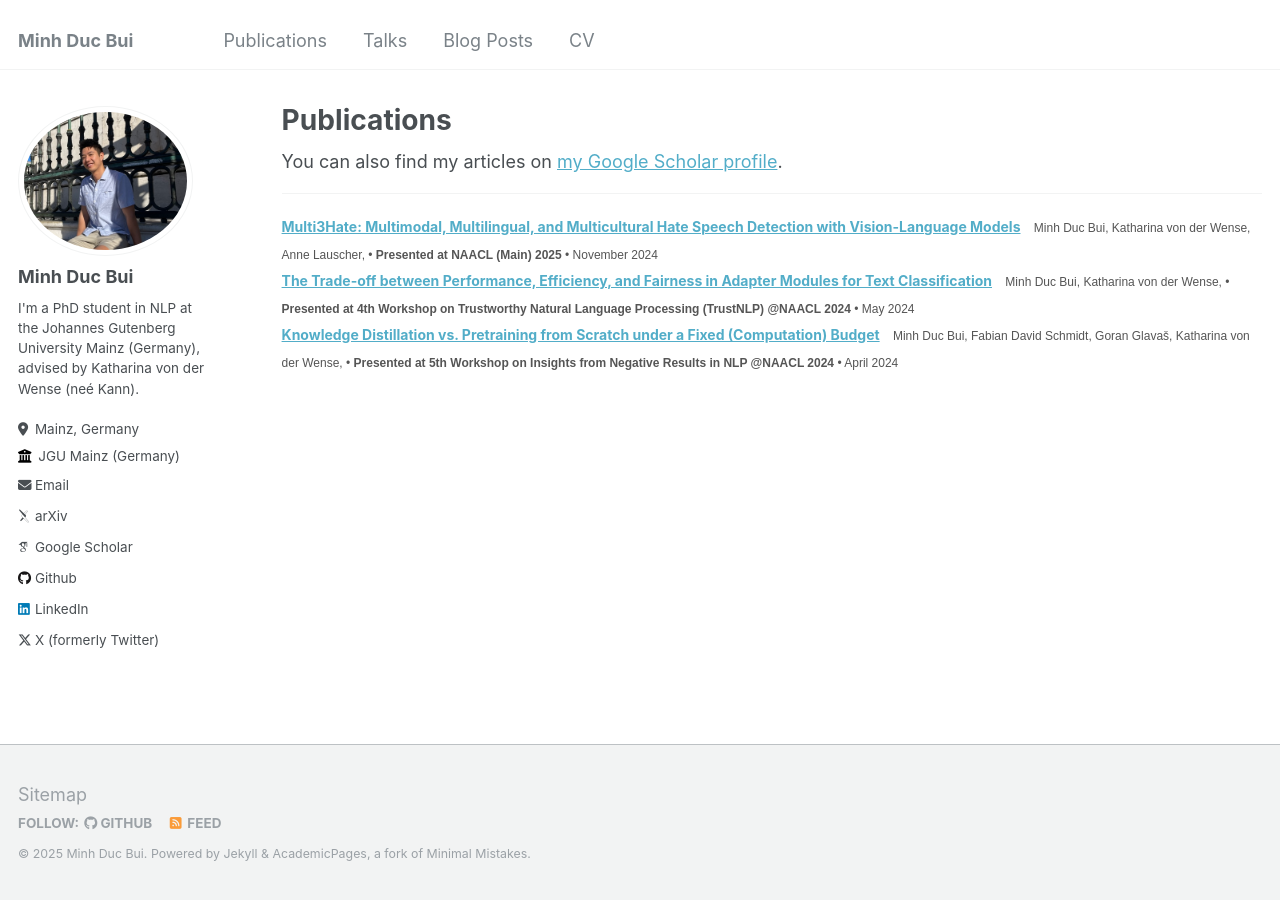
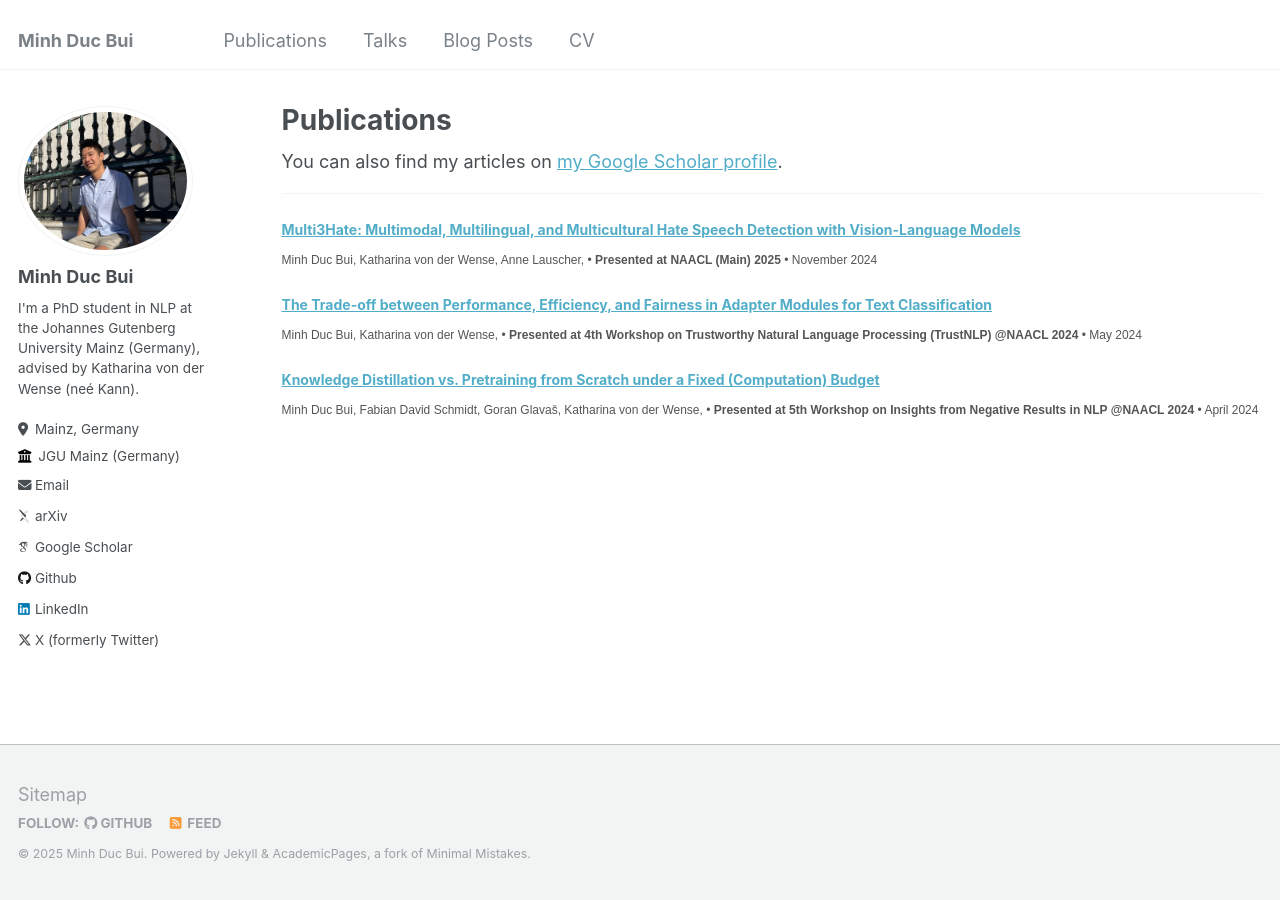
Before and after one commit to MinhDucBui/minhducbui.github.io, a Jekyll site: the page built from _pages/publications.md, in a window 1280 px wide. Built offline with Jekyll 4.4.1, drawn with Linux system fonts in a browser that asks for light colours; some web fonts are replaced.

Commit message:
update publication outline

```diff
--- a/_pages/publications.md
+++ b/_pages/publications.md
@@ -12,14 +12,15 @@ author_profile: true
 {% include base_path %}
 
 ---
+
 <div class="publications-list">
   {% for post in site.publications reversed %}
   <article class="archive-item">
-    <header style="margin-bottom: 0;">
-      <h2 style="font-size: 14px; display: inline;">
+    <header>
+      <h2 style="font-size: 14px; margin-bottom: 5px;">  <!-- Reduce margin for less space -->
         <a href="{{ post.url | relative_url }}">{{ post.title }}</a>
       </h2>
-      <p class="publication-meta" style="font-family: Arial, sans-serif; font-size: 12px; color: #555; display: inline; margin-left: 10px;">
+      <p class="publication-meta" style="font-family: Arial, sans-serif; font-size: 12px; color: #555;">
         {% if post.authors %}
           {% assign bold_name = "Minh Duc Bui" %}
           {% assign formatted_authors = "" %}
```
